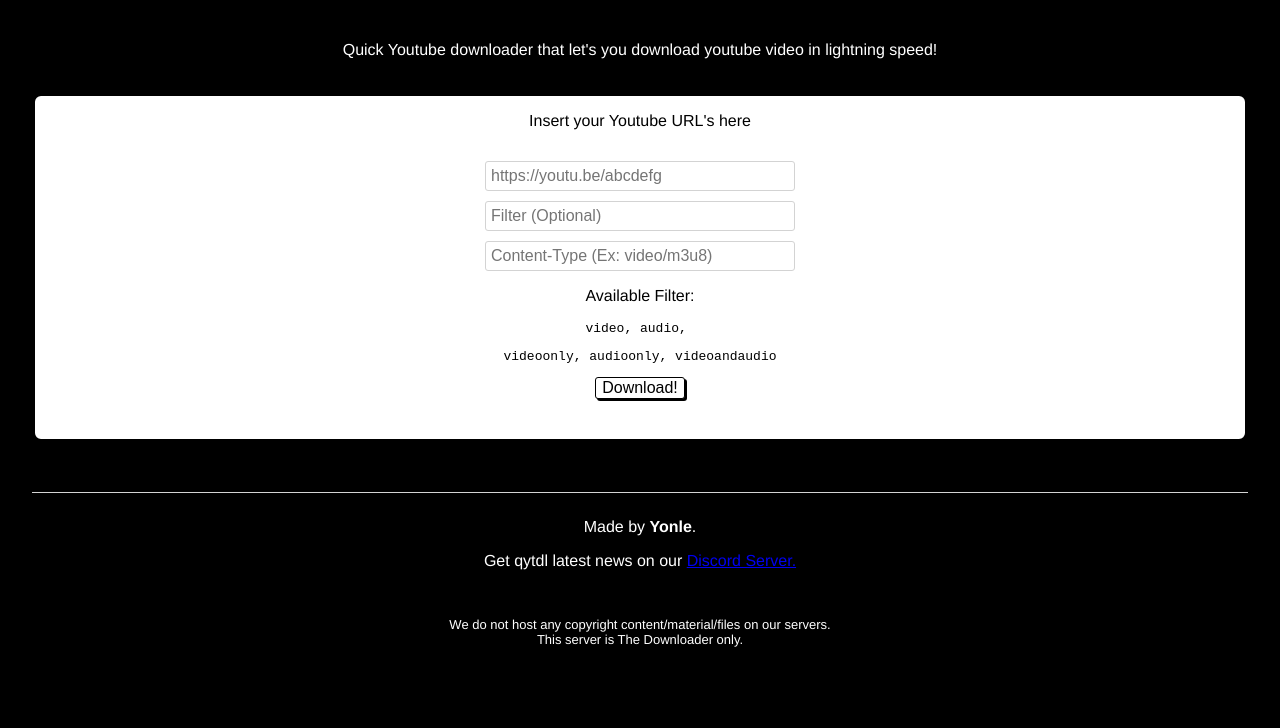
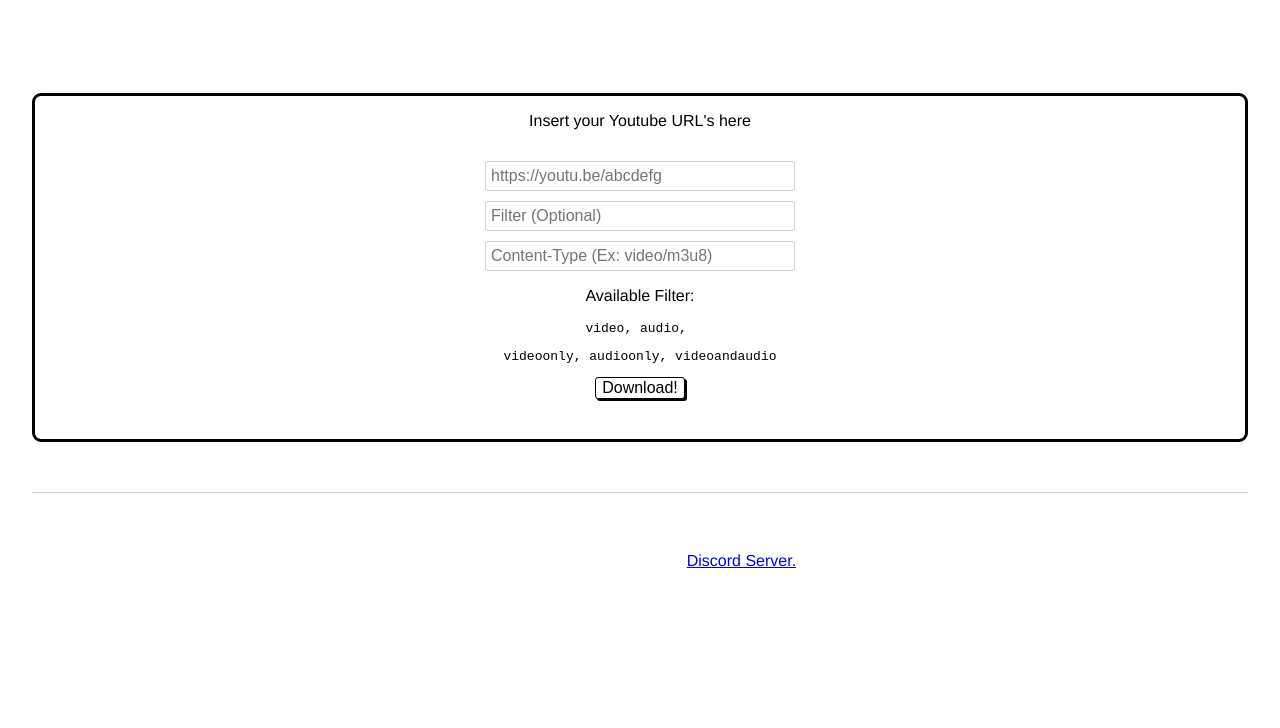
Before and after one commit to Yonle/qytdl, a website: page index.html in a window 1280 px wide. Shown: the part 124-852 px from the top of the page. Drawn offline with Linux system fonts and the light colour scheme.

Commit message:
Add Background

```diff
--- a/index.html
+++ b/index.html
@@ -53,8 +53,7 @@
 body {
   font-family: "Benton Sans", "Helvetica Neue", helvetica, arial, sans-serif;
   margin: 2em;
-  background-color: black;
-  background-image: url("bg");
+  background-color: white;
   background-repeat: no-repeat;
   background-size: cover;
   color: white;
```
